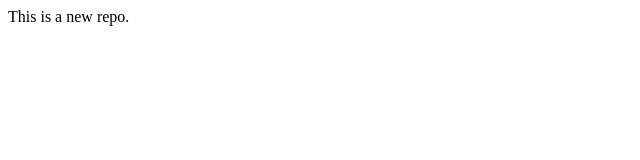
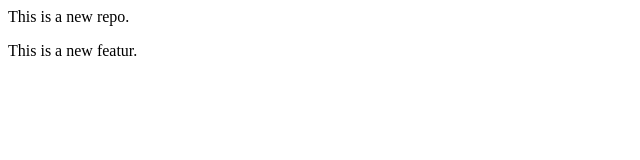
Before and after one commit to kartiksootwal007/LocalRepo, a plain HTML site: page index.html in a window 1280 px wide. Shown: the whole page, without its empty margins (0-640 px from the left). Drawn offline with Linux system fonts and the light colour scheme.

Commit message:
Add new feature.

```diff
--- a/index.html
+++ b/index.html
@@ -1 +1,2 @@
 <p>This is a new repo.</p>
+<p>This is a new featur.</p>
```
